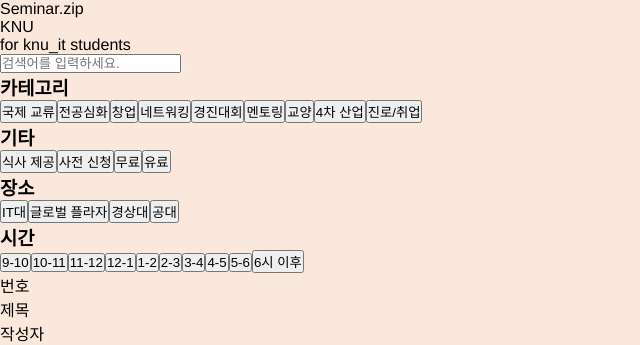
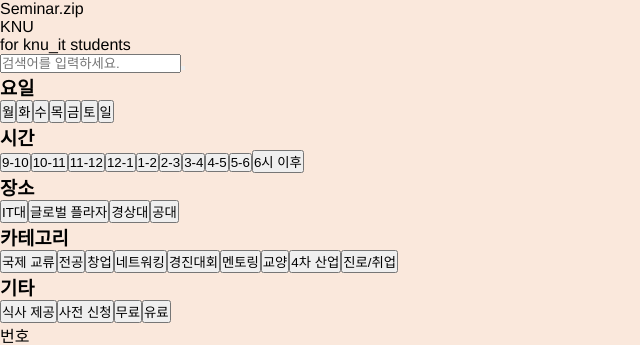
Before and after one commit to mezzang/-j4, a React (Create React App) app: page / in a window 1280 px wide. Shown: the part 304-649 px from the top of the page, without its empty margins (0-640 px from the left). Built offline with nearby package versions, Linux system fonts and the light colour scheme.

Commit message:
init: 리액트 html 구조 초기화

```diff
--- a/src/components/Filters.jsx
+++ b/src/components/Filters.jsx
@@ -3,7 +3,7 @@ import React from "react";
 function Filters() {
   const categories = [
     "국제 교류",
-    "전공심화",
+    "전공",
     "창업",
     "네트워킹",
     "경진대회",
@@ -15,13 +15,16 @@ function Filters() {
   const etcOptions = ["식사 제공", "사전 신청", "무료", "유료"];
   const locations = ["IT대", "글로벌 플라자", "경상대", "공대"];
   const times = ["9-10", "10-11", "11-12", "12-1", "1-2", "2-3", "3-4", "4-5", "5-6", "6시 이후"];
+  const days = ["월", "화", "수", "목", "금", "토", "일"];
 
   return (
     <div className="filters">
+      <FilterSection title="요일" tags={days} />
+      <FilterSection title="시간" tags={times} />
+      <FilterSection title="장소" tags={locations} />
       <FilterSection title="카테고리" tags={categories} />
       <FilterSection title="기타" tags={etcOptions} />
-      <FilterSection title="장소" tags={locations} />
-      <FilterSection title="시간" tags={times} />
+
     </div>
   );
 }
```
